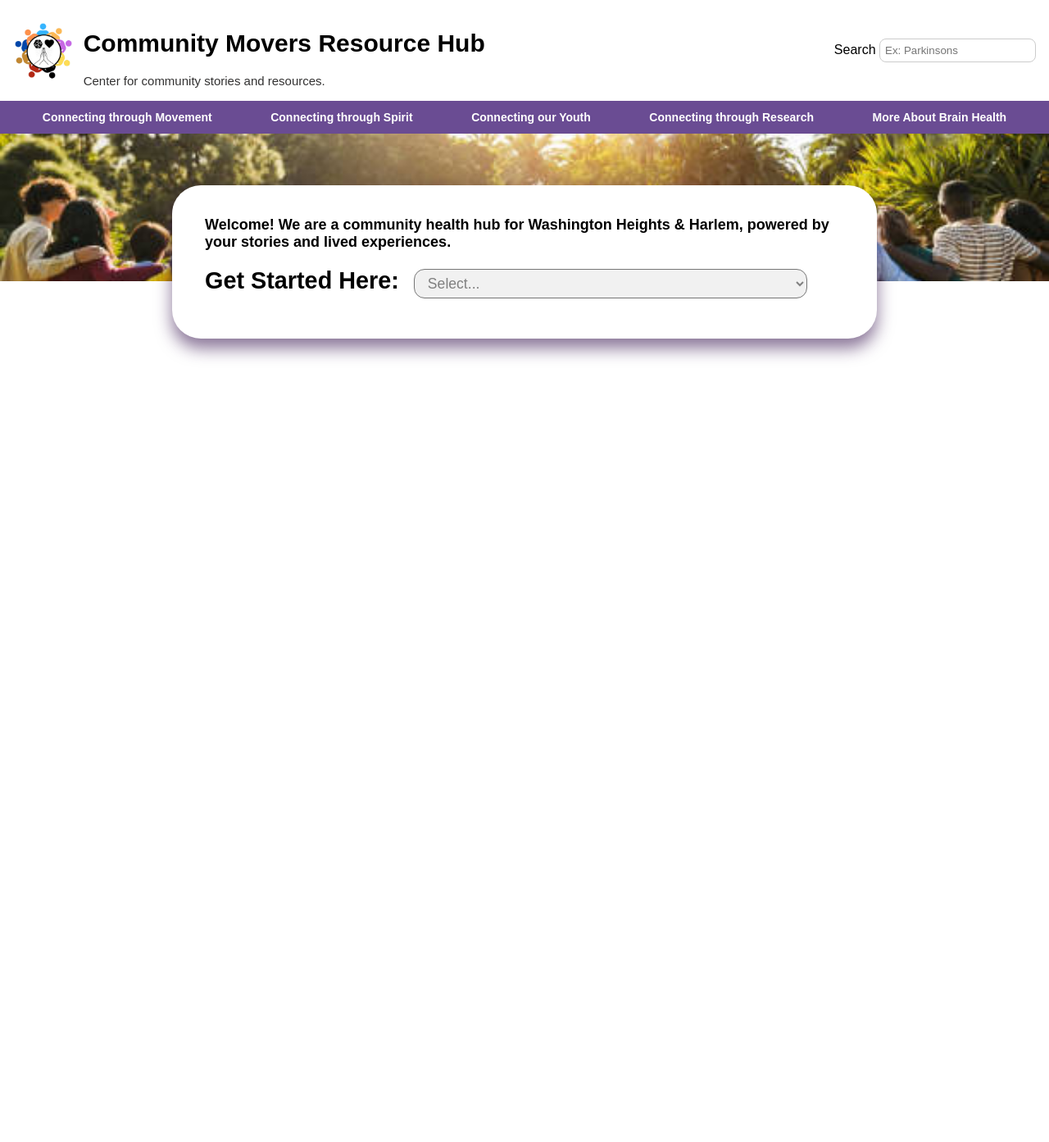
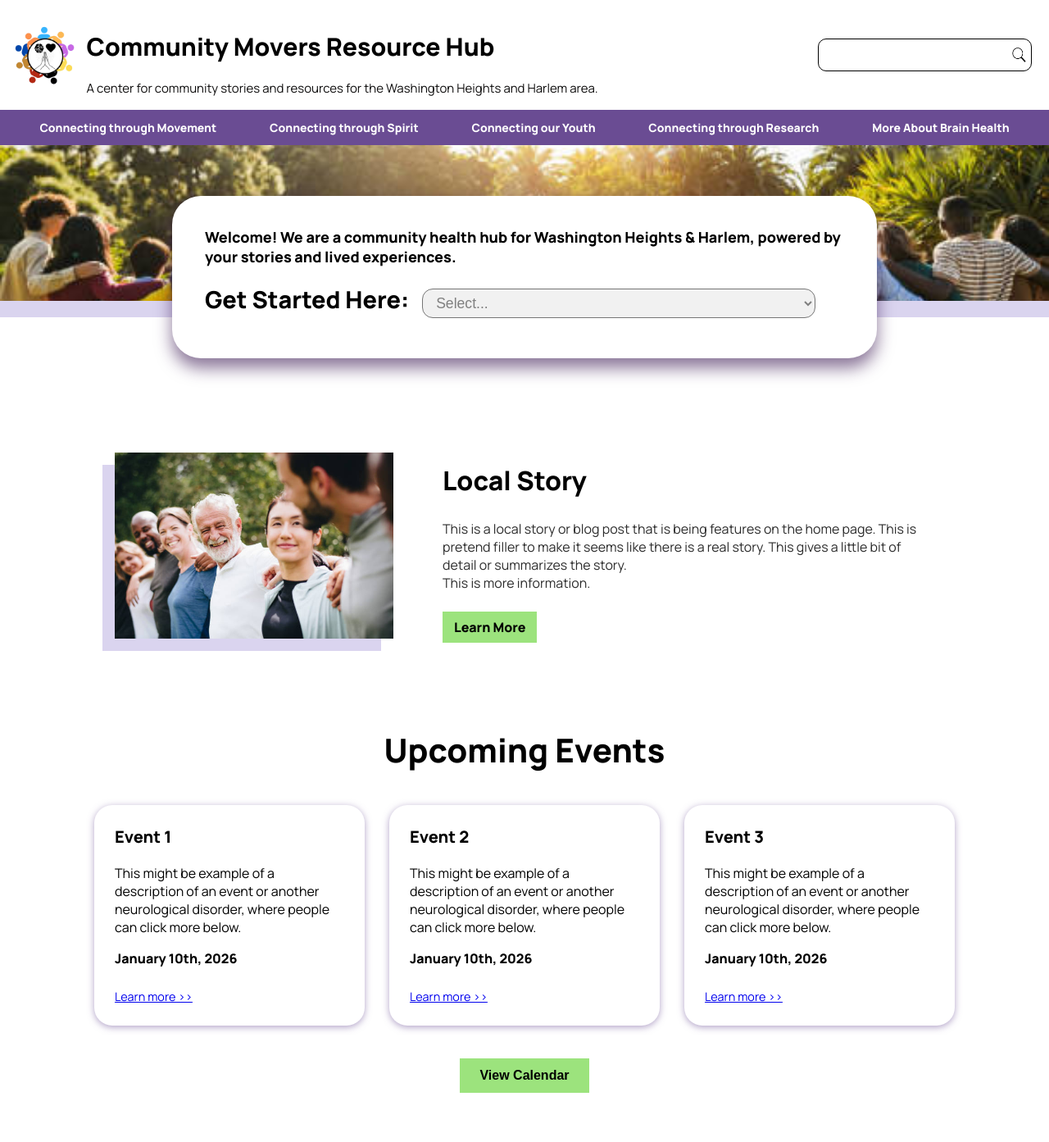
Before and after one commit to michellesynlee/UROP_Website, a Flask app: page / in a window 1280 px wide. Shown: the whole page at 82% size. Before the commit the page ends 438 px from the top, so only its background shows below. Run offline with Flask 3, Linux system fonts and the light colour scheme.

Commit message:
Home page improvement
Includes local story & events section. Still no buttons work though

```diff
--- a/static/styles.css
+++ b/static/styles.css
@@ -1,7 +1,7 @@
 body {
     margin: 0;
-    font-family: sans-serif;
     background-color: white;
+    font-family: 'Manrope', sans-serif;
 }
 
 /* Top navbar row */
@@ -18,30 +18,47 @@ body {
 }
 
 .logo {
-    height: 75px;
-    margin-right: 12px;
+    height: 78px;
+    margin-right: 13px;
 }
 
 .site-text h1 {
     margin: 0.5;
-    font-size:30px;
+    font-size: 30px;
 }
 
 .site-text p {
     margin: 0;
     font-size: 15px;
-    color: rgb(51, 50, 50);
+    color: rgb(15, 14, 14);
 }
 
 /* Search */
-.search input {
-    padding: 6px;
-    border: 1px solid #ccc;
-    border-radius: 8px;
+.search-wrapper {
+    position: relative;
+    display: inline-block;
+    padding-right: 5px;
+}
+
+.search-wrapper input {
+    padding: 10px 40px 10px 12px; /* extra right padding for icon space */
+    font-size: 1rem;
+    border: 1px solid #000000;
+    border-radius: 10px;
+}
+
+.search-wrapper .search-icon {
+    position: absolute;
+    right: 12px;
+    top: 50%;
+    transform: translateY(-50%);
+    width: 18px;
+    height: 18px;
+    pointer-events: none; /* so clicks go to the input */
 }
 
 @media (max-width: 800px) {
-    .search {
+    .search-wrapper {
       display: none;
     }
 }
@@ -89,7 +106,7 @@ body {
 .home-banner {
     position: relative;
     width: 100%;
-    height: 180px; /* Thin banner height */
+    height: 190px; /* Thin banner height */
     overflow: visible;
 }
 
@@ -115,11 +132,6 @@ body {
 }
 
 /*makes blurb box disappear when browser is narrower
-@media (max-width: 800px) {
-    .blurb-box {
-      display: none;
-    }
-}
 */
 
 @media (max-width: 800px) {
@@ -154,3 +166,150 @@ body {
     color: gray;
     background-color: rgba(211, 211, 211, 0.327);
 }
+
+/*that light purple line*/
+.purple-line {
+    height: 20px; /* adjust thickness */
+    background-color: #dad4ef;
+    width: 100%;
+}
+
+/*local story*/
+
+.local-story-wrapper {
+    display: flex;
+    justify-content: center;
+    padding: 150px 80px 10px;
+}
+
+.local-story {
+    display: flex;
+    align-items: flex-start;
+    gap: 60px;
+    max-width: 1000px;
+    width: 100%;
+    flex-wrap: nowrap; /* Prevents image and text from stacking */
+}
+
+.story-img-container {
+    position: relative;
+    display: inline-block;
+    margin-top: 15px; /* Matches .img-offset top */
+  }
+
+.img-offset {
+    position: absolute;
+    top: 15px;
+    left: -15px;
+    width: 100%;
+    height: 100%;
+    background-color: #dad4ef; /* light purple */
+    z-index: 0;
+    border-radius: 0; /* Optional: match if image has border-radius */
+}
+
+.story-img {
+    position: relative;
+    z-index: 1;
+    width: 340px;
+    height: auto;
+    display: block;
+}
+
+.story-text {
+    flex: 1;
+    min-width: 0; /* Ensures it doesn't overflow */
+}
+
+.story-text h2 {
+    font-size: 2.0rem;
+    font-weight: bold;
+}
+
+.story-text p {
+    font-size: 1rem;
+    color: #2c2c2c;
+}
+
+.learn-more-btn {
+    display: inline-block;
+    margin-top: 8px;
+    background-color: #9ce37d;
+    padding: 8px 14px;
+    font-weight: bold;
+    color: black;
+    text-decoration: none;
+}
+
+
+/* stacks image on top when screen is narrow */
+@media (max-width: 768px) {
+    .local-story {
+      flex-direction: column;
+      align-items: center; /* optional: center image/text */
+      text-align: center;  /* optional: center text */
+    }
+
+    .story-img {
+      width: 100%;  /* responsive width */
+      max-width: 400px; /* optional max width */
+      height: auto;
+    }
+
+    .story-text {
+      width: 100%;
+    }
+}
+
+/*events calendar section*/
+
+.events-section {
+    text-align: center;
+    padding: 60px 20px;
+  }
+
+  .events-title {
+    font-size: 2.5rem;
+    margin-bottom: 40px;
+  }
+
+  .events-container {
+    display: flex;
+    justify-content: center;
+    gap: 30px;
+    flex-wrap: wrap; /* ensures responsiveness */
+  }
+
+  .event-card {
+    background-color: #ffffff;
+    padding: 25px;
+    width: 280px;
+    border-radius: 22px;
+    box-shadow: 0 2px 8px #694c9385;
+    text-align: left;
+  }
+
+  .event-card h3 {
+    margin-top: 0;
+    font-size: 1.25rem;
+  }
+
+  .event-card a {
+    text-decoration: underline;
+    font-size: 0.9rem;
+    margin-top: 10px;
+    display: inline-block;
+  }
+
+  .view-calendar-wrapper {
+    margin-top: 40px;
+  }
+
+.view-calendar-btn {
+    padding: 12px 24px;
+    font-weight: bold;
+    border: none;
+    cursor: pointer;
+    font-size: 1rem;
+    background-color: #9ce37d;
+}
--- a/templates/home.html
+++ b/templates/home.html
@@ -18,4 +18,54 @@
         </p>
     </div>
   </section>
+
+  <div class="purple-line"></div>
+
+  <div class="local-story-wrapper">
+    <section class="local-story">
+      <div class="story-img-container">
+        <div class="img-offset"></div>
+        <img src="{{ url_for('static', filename='family1.jpg') }}" alt="People smiling" class="story-img">
+      </div>
+      <div class="story-text">
+        <h2>Local Story</h2>
+        <p>This is a local story or blog post that is being features on the home page.
+          This is pretend filler to make it seems like there is a real story.
+          This gives a little bit of detail or summarizes the story.<br>This is more information.</p>
+        <a href="#" class="learn-more-btn">Learn More</a>
+      </div>
+    </section>
+  </div>
+
+  <div class="events-section">
+    <h2 class="events-title">Upcoming Events</h2>
+
+    <div class="events-container">
+      <div class="event-card">
+        <h3>Event 1</h3>
+        <p>This might be example of a description of an event or another neurological disorder, where people can click more below.</p>
+        <p><strong>January 10th, 2026</strong></p>
+        <a href="#">Learn more >></a>
+      </div>
+
+      <div class="event-card">
+        <h3>Event 2</h3>
+        <p>This might be example of a description of an event or another neurological disorder, where people can click more below.</p>
+        <p><strong>January 10th, 2026</strong></p>
+        <a href="#">Learn more >></a>
+      </div>
+
+      <div class="event-card">
+        <h3>Event 3</h3>
+        <p>This might be example of a description of an event or another neurological disorder, where people can click more below.</p>
+        <p><strong>January 10th, 2026</strong></p>
+        <a href="#">Learn more >></a>
+      </div>
+    </div>
+
+    <div class="view-calendar-wrapper">
+      <button class="view-calendar-btn">View Calendar</button>
+    </div>
+  </div>
+
 {% endblock %}
--- a/templates/index.html
+++ b/templates/index.html
@@ -4,6 +4,8 @@
 <head>
   <meta charset="UTF-8" />
   <meta name="viewport" content="width=device-width, initial-scale=1.0"/>
+  <link href="https://fonts.googleapis.com/css2?family=Inter&display=swap" rel="stylesheet">
+  <link href="https://fonts.googleapis.com/css2?family=Manrope:wght@300;400;600;800&display=swap" rel="stylesheet">
   <title>Community Movers Resource Hub</title>
   <link rel="stylesheet" href="static/styles.css" />
 </head>
@@ -14,12 +16,12 @@
         <img src="{{ url_for('static', filename='logo.png') }}" alt="Logo" class="logo" />
         <div class="site-text">
           <h1>Community Movers Resource Hub</h1>
-          <p>Center for community stories and resources.</p>
+          <p>A center for community stories and resources for the Washington Heights and Harlem area.</p>
         </div>
       </div>
-      <div class="search">
-        <label for="search">Search</label>
-        <input type="text" id="search" placeholder="Ex: Parkinsons" />
+      <div class="search-wrapper">
+        <input type="text" placeholder="" />
+        <img src="static/searchicon.png" alt="Search" class="search-icon" />
       </div>
     </div>
 
```
Also changed, not shown: static/family1.jpg (added), static/searchicon.png (added).
